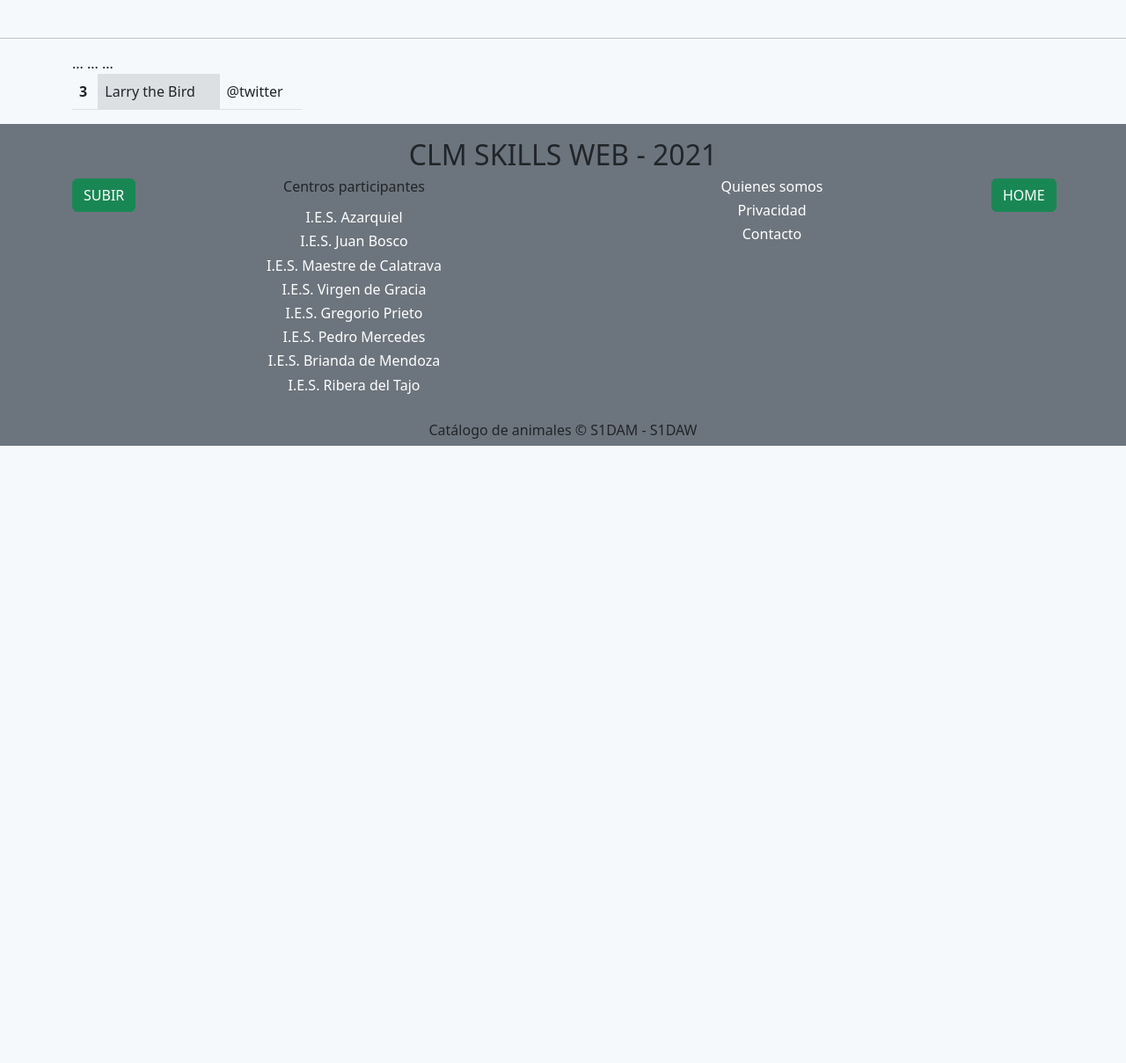
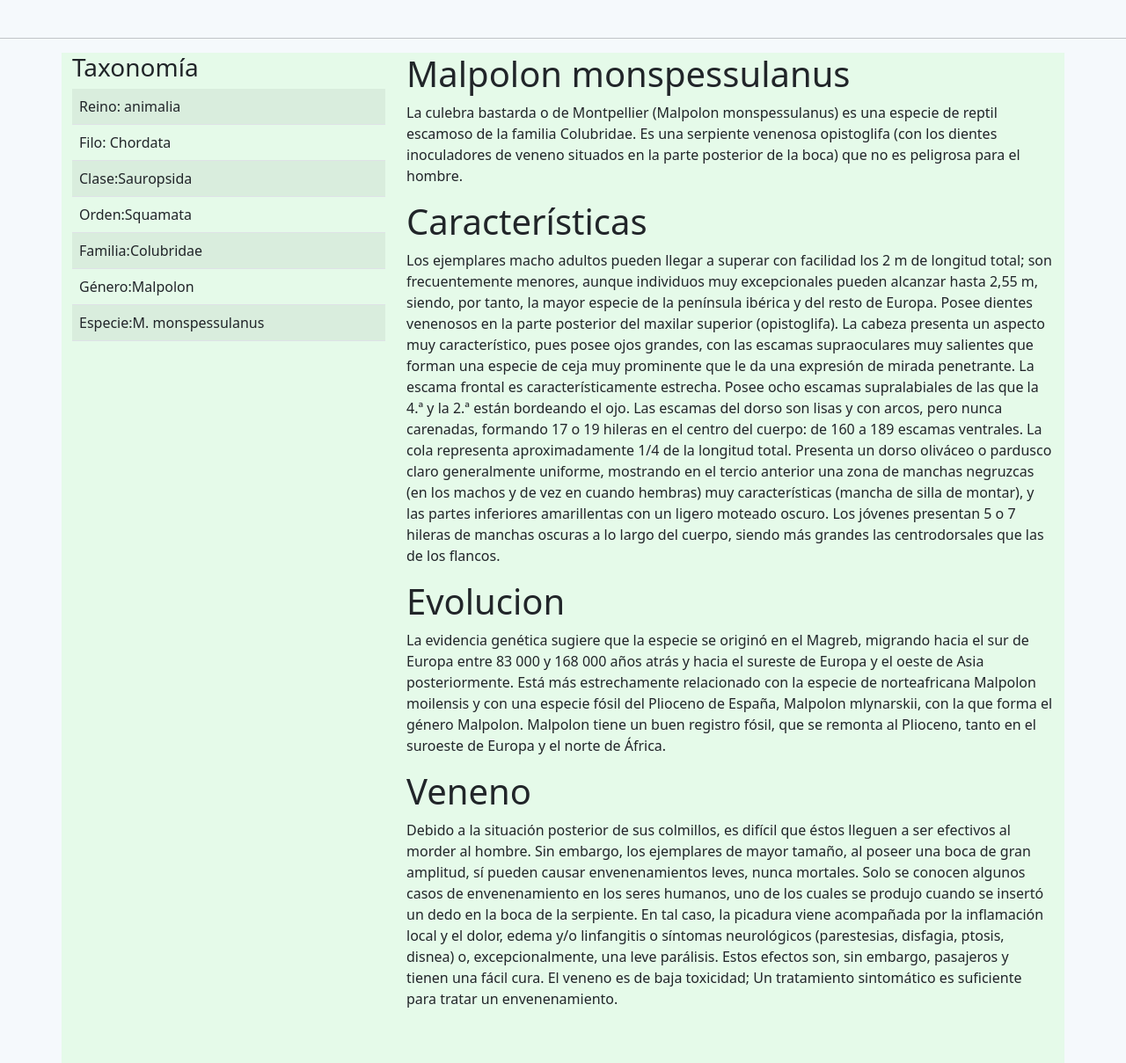
Before and after one commit to jesux8/skillweb, a plain HTML site: page reptiles.html in a window 1280 px wide. Shown: the part 682-1891 px from the top of the page at 88% size. Before the commit the page ends 1189 px from the top, so only its background shows below. Drawn offline with nearby package versions, Linux system fonts and the light colour scheme.

Commit message:
Finalizado 24-03

```diff
--- a/css/style.css
+++ b/css/style.css
@@ -22,3 +22,7 @@ body{
  a{
     text-decoration: none;
  }
+
+ .bg-verde{
+    background-color:#e5fae9;
+ }
--- a/reptiles.html
+++ b/reptiles.html
@@ -144,28 +144,101 @@
         <h1>Culebra Bastarda</h1>
     </div>
     <hr>
-<div class="container">
-    <div class="row flex-nowrap overflow-auto">
-        <div class="col-6 col-xl-3 col-md-4 col-sm-6">
-            <table class="table">
+
+    <div class="container bg-verde pb-5">
+        <div class="row flx-nowrap overflow-auto">
+            <div class="col-4">
+                <h3 class="text-start">Taxonomía</h3>
+                <div class="table-responsive">
+                    <table class="table  table-striped">
                         <thead>
-                  ...
                         </thead>
                         <tbody>
-                  <tr class="table-active">
-                    ...
+                            <tr class="">
+                                <td scope="row">Reino: animalia</td>
                             </tr>
                             <tr>
-                    ...
+                                <td>Filo: Chordata</td>
                             </tr>
                             <tr>
-                    <th scope="row">3</th>
-                    <td colspan="2" class="table-active">Larry the Bird</td>
-                    <td>@twitter</td>
+                                <td>Clase:Sauropsida</td>
+                            </tr>
+                            <tr>
+                                <td>Orden:Squamata</td>
+                            </tr>
+                            <tr>
+                                <td>Familia:Colubridae</td>
+                            </tr>
+                            <tr>
+                                <td>
+                                    Género:Malpolon
+                                </td>
+                            </tr>
+                            <tr>
+                                <td> Especie:M. monspessulanus </td>
                             </tr>
                         </tbody>
                     </table>
 
+                </div>
+            </div>
+
+            <div class="col-8">
+                <h1>Malpolon monspessulanus</h1>
+                <p>
+                    La culebra bastarda o de Montpellier (Malpolon monspessulanus) es una especie de reptil escamoso de
+                    la familia Colubridae. Es una serpiente venenosa opistoglifa (con los dientes inoculadores de veneno
+                    situados en la parte posterior de la boca) que no es peligrosa para el hombre.
+
+                </p>
+
+                <h1>Características</h1>
+                <p>
+                    Los ejemplares macho adultos pueden llegar a superar con facilidad los 2 m de longitud total; son
+                    frecuentemente menores, aunque individuos muy excepcionales pueden alcanzar hasta 2,55 m, siendo,
+                    por tanto, la mayor especie de la península ibérica y del resto de Europa. Posee dientes venenosos
+                    en la parte posterior del maxilar superior (opistoglifa).
+                    La cabeza presenta un aspecto muy característico, pues posee ojos grandes, con las escamas
+                    supraoculares muy salientes que forman una especie de ceja muy prominente que le da una expresión de
+                    mirada penetrante. La escama frontal es característicamente estrecha. Posee ocho escamas
+                    supralabiales de las que la 4.ª y la 2.ª están bordeando el ojo. Las escamas del dorso son lisas y
+                    con arcos, pero nunca carenadas, formando 17 o 19 hileras en el centro del cuerpo: de 160 a 189
+                    escamas ventrales. La cola representa aproximadamente 1/4 de la longitud total. Presenta un dorso
+                    oliváceo o pardusco claro generalmente uniforme, mostrando en el tercio anterior una zona de manchas
+                    negruzcas (en los machos y de vez en cuando hembras) muy características (mancha de silla de
+                    montar), y las partes inferiores amarillentas con un ligero moteado oscuro. Los jóvenes presentan 5
+                    o 7 hileras de manchas oscuras a lo largo del cuerpo, siendo más grandes las centrodorsales que las
+                    de los flancos.
+
+                </p>
+
+                <h1>Evolucion</h1>
+                <p>
+                    La evidencia genética sugiere que la especie se originó en el Magreb, migrando hacia el sur de
+                    Europa entre 83 000 y 168 000 años atrás y hacia el sureste de Europa y el oeste de Asia
+                    posteriormente. Está más estrechamente relacionado con la especie de norteafricana Malpolon
+                    moilensis y con una especie fósil del Plioceno de España, Malpolon mlynarskii, con la que forma el
+                    género Malpolon. Malpolon tiene un buen registro fósil, que se remonta al Plioceno, tanto en el
+                    suroeste de Europa y el norte de África.
+                </p>
+                <h1>
+                    Veneno
+                </h1>
+                <p>
+                    Debido a la situación posterior de sus colmillos, es difícil que éstos lleguen a ser efectivos al
+                    morder al hombre. Sin embargo, los ejemplares de mayor tamaño, al poseer una boca de gran amplitud,
+                    sí pueden causar envenenamientos leves, nunca mortales.
+                    Solo se conocen algunos casos de envenenamiento en los seres humanos, uno de los cuales se produjo
+                    cuando se insertó un dedo en la boca de la serpiente. En tal caso, la picadura viene acompañada por
+                    la inflamación local y el dolor, edema y/o linfangitis o síntomas neurológicos (parestesias,
+                    disfagia, ptosis, disnea) o, excepcionalmente, una leve parálisis. Estos efectos son, sin embargo,
+                    pasajeros y tienen una fácil cura.
+                    El veneno es de baja toxicidad; Un tratamiento sintomático es suficiente para tratar un
+                    envenenamiento.
+
+                </p>
+            </div>
+        </div>
     </div>
     </div>
 
```
Lines whose indentation alone changed are shown as unchanged.
